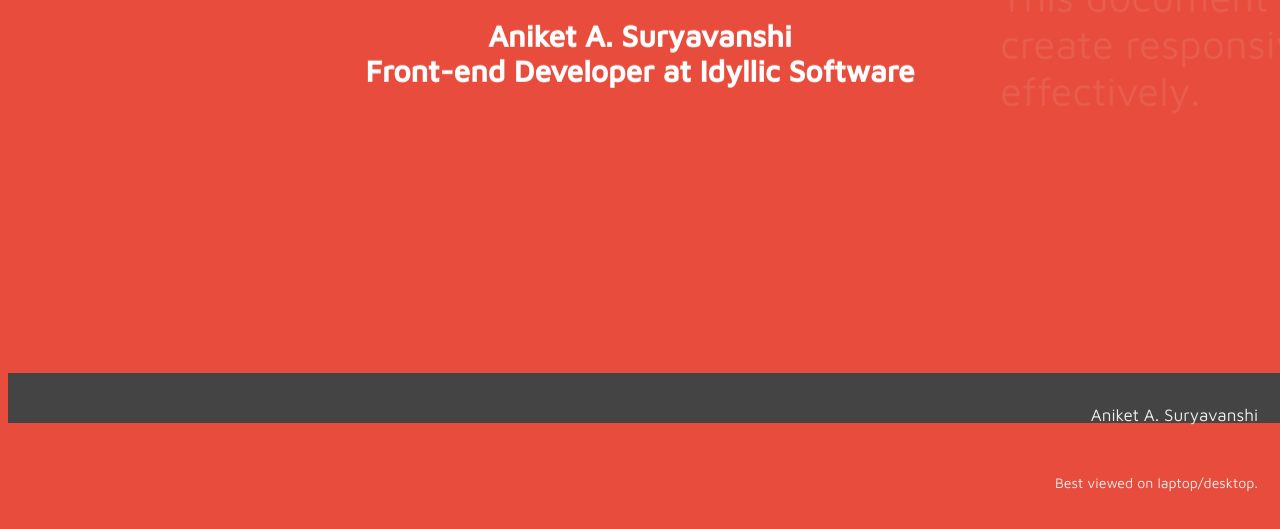
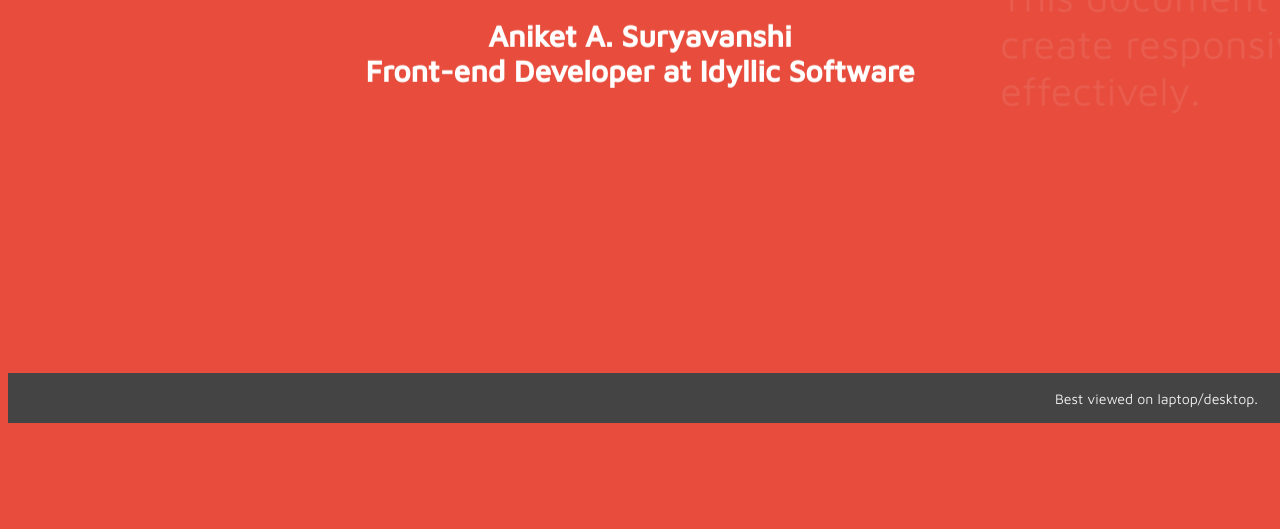
Before and after one commit to anikets/rwd-presentation, a website: page index.html in a window 1280 px wide. Shown: the part 427-956 px from the top of the page. Drawn offline with nearby package versions, Linux system fonts and the light colour scheme.

Commit message:
Removed my name.

```diff
--- a/index.html
+++ b/index.html
@@ -108,7 +108,6 @@
       </ul>
     </nav>
     <div class='aside-bottom'>
-      <p>Aniket A. Suryavanshi</p>
       <small>Best viewed on laptop/desktop.</small>
     </div>
     <!-- <div class="fallback-message">
```
